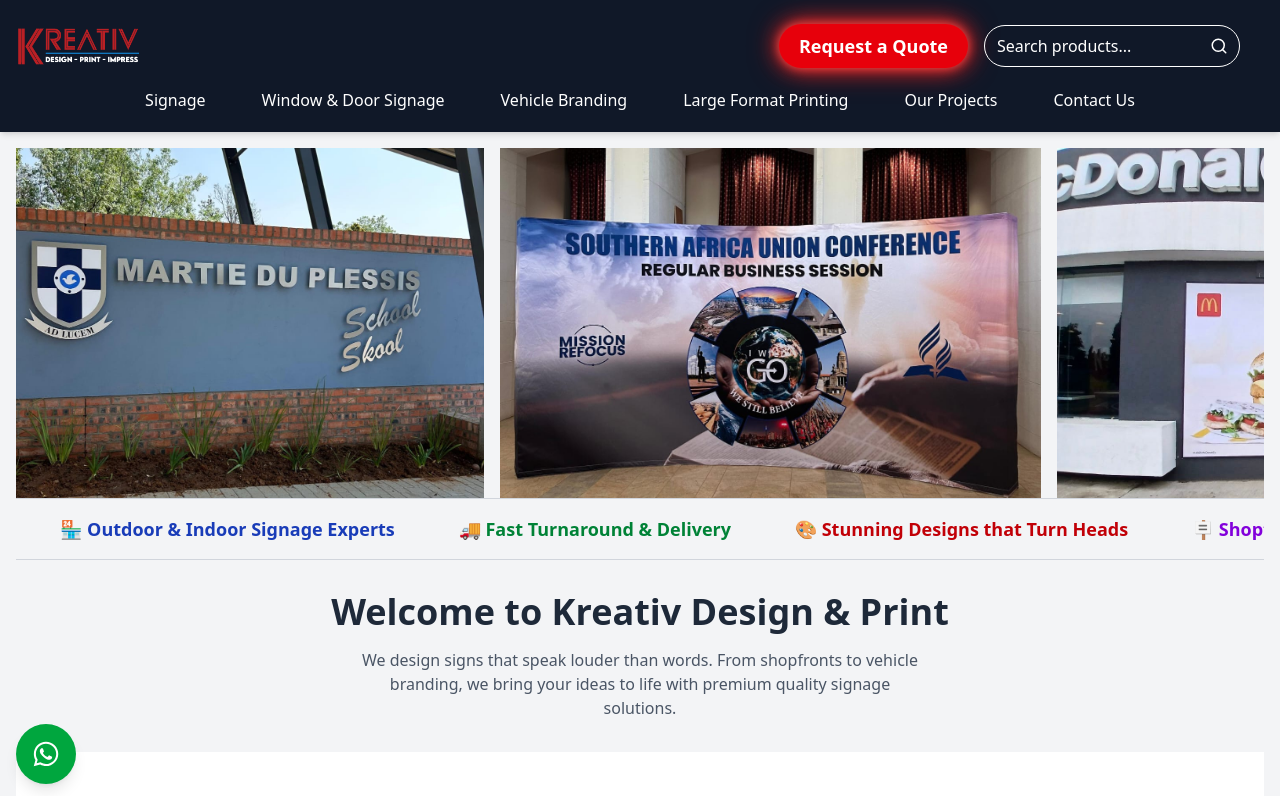
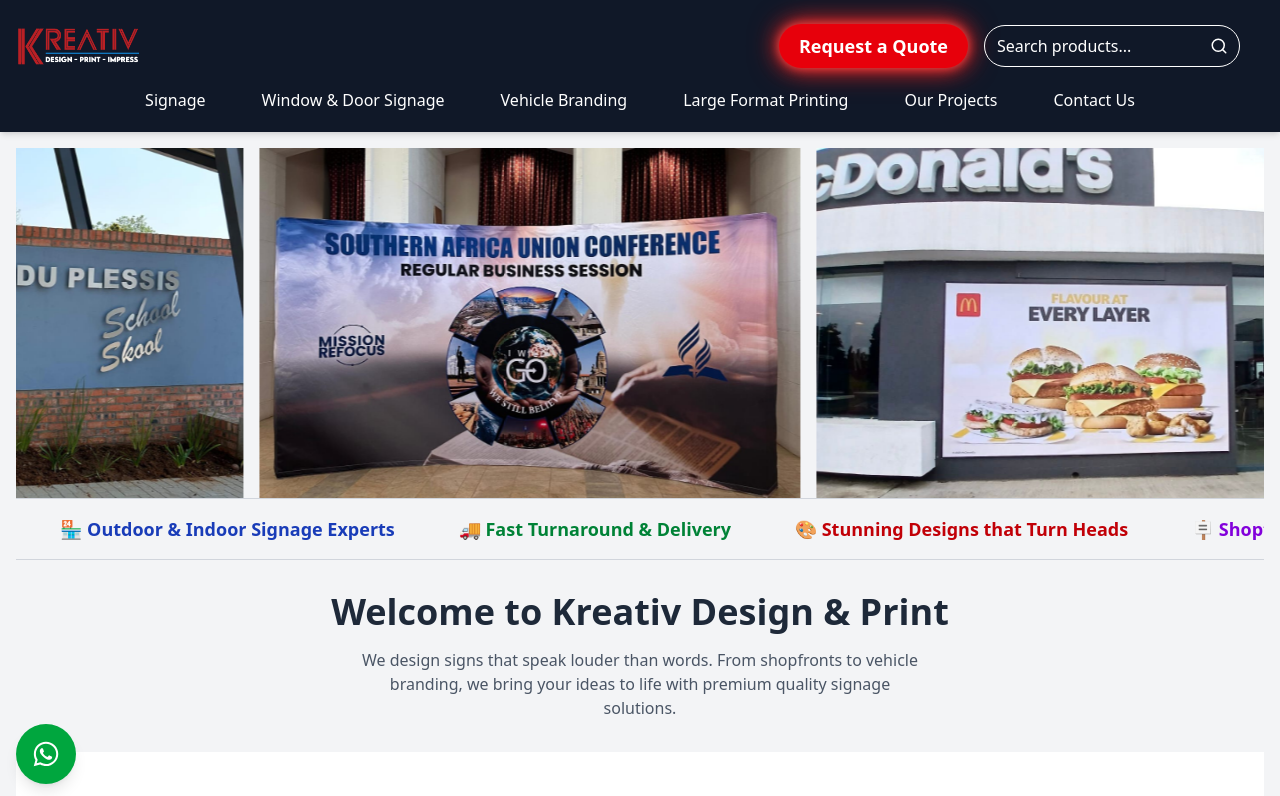
Before and after one commit to SidneyRamphalile/kreativebrands, a React (Vite) app: page / in a window 1280 px wide. Shown: the top 796 px of the page. Built offline with nearby package versions, Linux system fonts and the light colour scheme.

Commit message:
Scroll Issue Fixed

```diff
--- a/src/components/HeroCarousel.jsx
+++ b/src/components/HeroCarousel.jsx
@@ -1,4 +1,4 @@
-import React, { useRef, useEffect } from "react";
+import React from "react";
 import hero1 from "../assets/hero1A.jpg";
 import hero2 from "../assets/hero2B.jpg";
 import hero3 from "../assets/hero3C.jpg";
@@ -8,52 +8,24 @@
 const slides = [hero1, hero2, hero3, hero4, hero5];
 
 const HeroCarousel = () => {
-  const containerRef = useRef(null);
-
-  useEffect(() => {
-    const container = containerRef.current;
-    let scroll = 0;
-    let req;
-
-    // Calculate width of one set of slides (original only)
-    const singleSetWidth = Array.from(container.children)
-      .slice(0, slides.length)
-      .reduce(
-        (acc, el) =>
-          acc +
-          el.offsetWidth +
-          parseInt(getComputedStyle(el).marginRight || 0),
-        0
-      );
-
-    const speed = 0.5; // pixels per frame, adjust for speed
-
-    const animate = () => {
-      scroll += speed;
-
-      // Reset scroll when we've scrolled exactly one set of images
-      // This creates seamless looping
-      if (scroll >= singleSetWidth) {
-        scroll = 0;
-      }
-
-      container.style.transform = `translateX(-${scroll}px)`;
-      req = requestAnimationFrame(animate);
-    };
-
-    req = requestAnimationFrame(animate);
-
-    return () => cancelAnimationFrame(req);
-  }, []);
-
   return (
     <section className="w-full overflow-hidden">
-      <div ref={containerRef} className="flex">
-        {[...slides, ...slides].map((img, idx) => (
+      <div className="flex animate-marquee whitespace-nowrap">
+        {/* First set */}
+        {slides.map((img, idx) => (
           <img
-            key={idx}
+            key={`first-${idx}`}
             src={img}
-            alt={`hero-${idx % slides.length}`} // Better alt text
+            alt={`hero-${idx}`}
+            className="h-[200px] sm:h-[250px] md:h-[300px] lg:h-[350px] mr-4 flex-none object-contain"
+          />
+        ))}
+        {/* Duplicate set */}
+        {slides.map((img, idx) => (
+          <img
+            key={`second-${idx}`}
+            src={img}
+            alt={`hero-${idx}`}
             className="h-[200px] sm:h-[250px] md:h-[300px] lg:h-[350px] mr-4 flex-none object-contain"
           />
         ))}
--- a/src/index.css
+++ b/src/index.css
@@ -4,3 +4,13 @@
 html, body {
   overflow-x: hidden;
 }
+
+@keyframes marquee {
+  0% { transform: translateX(0%); }
+  100% { transform: translateX(-50%); }
+}
+
+.animate-marquee {
+  animation: marquee 60s linear infinite; /* Increased from 20s to 60s */
+  width: max-content;
+}
```
